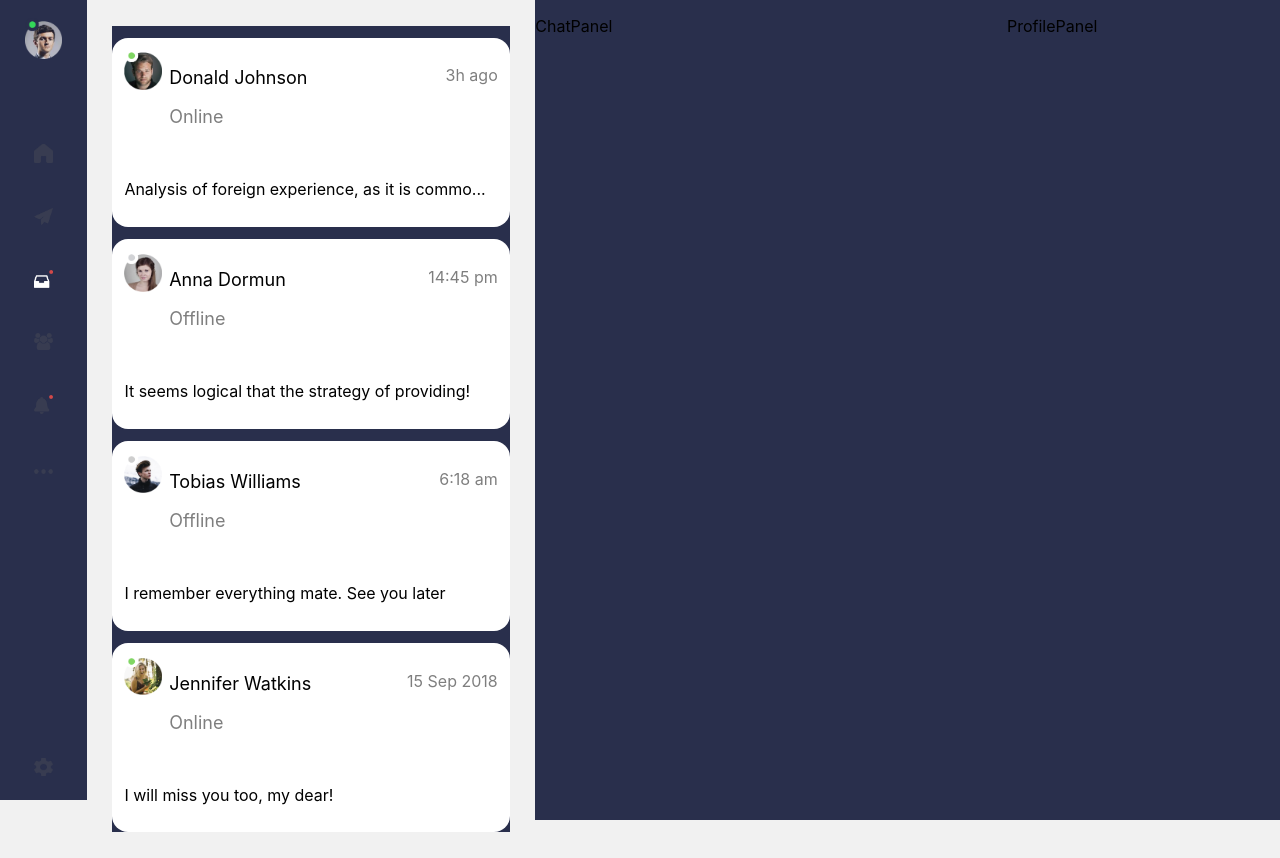
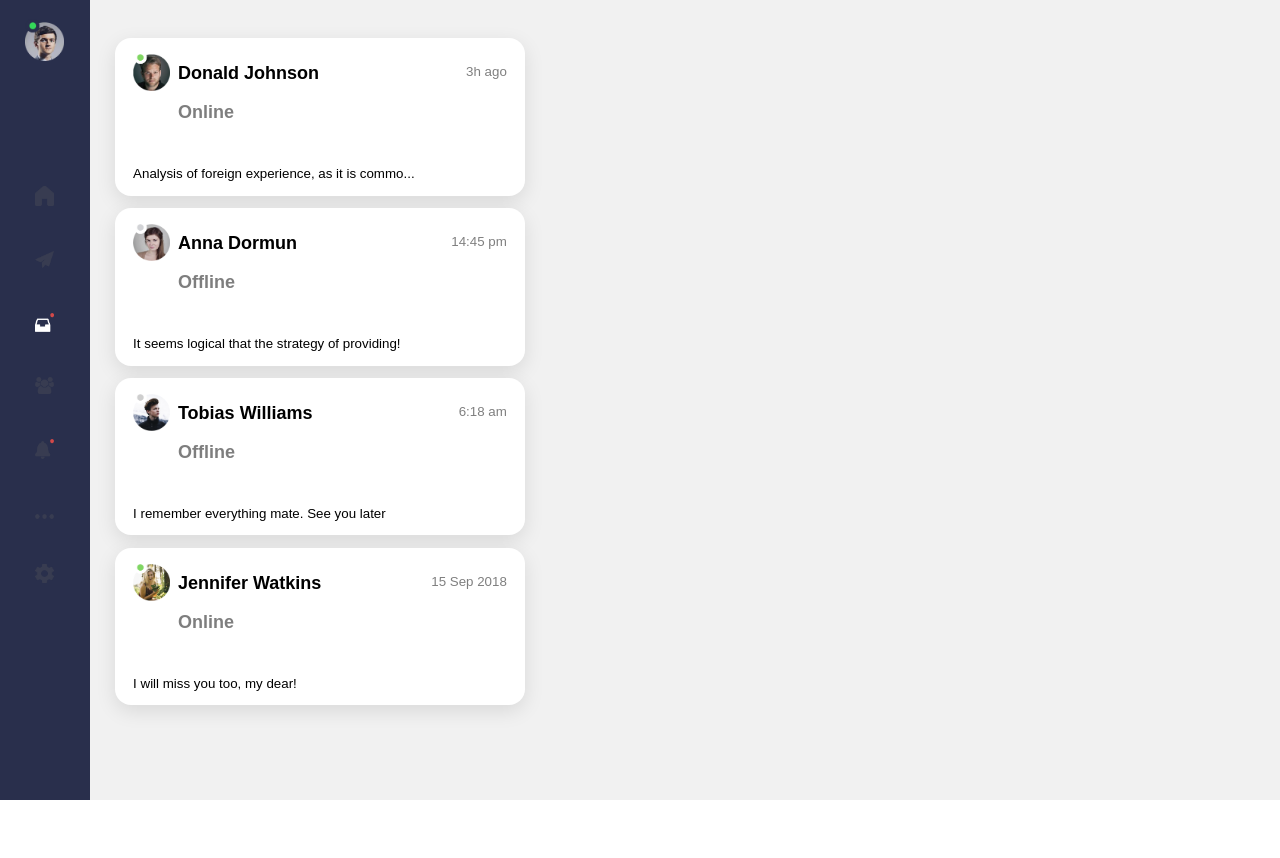
Before and after one commit to DDVVPP/Chat-App-Style-Challenge, a React (Create React App) app: page / in a window 1280 px wide. After the commit the page ends 800 px from the top, so only its background shows below. Built offline with nearby package versions, Linux system fonts and the light colour scheme.

Commit message:
feat: progress with onClick functionality

```diff
--- a/src/App.css
+++ b/src/App.css
@@ -5,7 +5,6 @@
 .App-logo {
   height: 40vmin;
   pointer-events: none;
-  background-color: #f1f1f1;
 }
 
 @media (prefers-reduced-motion: no-preference) {
--- a/src/DirectMessaging.js
+++ b/src/DirectMessaging.js
@@ -1,4 +1,4 @@
-import React from 'react';
+import React, { useState } from 'react';
 import styled from 'styled-components';
 import './App.css';
 
@@ -15,12 +15,17 @@ const Wrapper = styled.div`
 `;
 
 const DirectMessaging = () => {
+  const [profile, setProfile] = useState(false);
+  const [friend, setFriend] = useState({});
+
   return (
     <Wrapper>
       <NavigationPanel />
-      <FriendListPanel />
-      <ChatPanel />
-      <ProfilePanel />
+      <FriendListPanel setProfile={setProfile} profile={profile} setFriend={setFriend} />
+
+      {profile
+        ? [<ChatPanel friendMessages={friend.messagesReceived} />, <ProfilePanel friend={friend} />]
+        : null}
     </Wrapper>
   );
 };
--- a/src/components/FriendCard.js
+++ b/src/components/FriendCard.js
@@ -7,9 +7,21 @@ const Wrapper = styled.div`
   background-color: white;
   border-radius: 1rem;
   margin-top: 3%;
+  box-shadow: 0 6px 20px 0 rgba(0, 0, 0, 0.1);
 `;
 const ContentWrapper = styled.div`
   margin: 3%;
+`;
+const Button = styled.button`
+  border: none;
+  background: none;
+  cursor: pointer;
+  border-radius: 1rem;
+  transition-duration: 0.4s;
+  &:hover {
+    background-color: #292f4c;
+    color: white;
+  }
 `;
 const ProfileSummaryWrapper = styled.div`
   display: flex;
@@ -26,33 +38,44 @@ const ImageUser = styled.img`
   height: 10%;
   margin-right: 2%;
 `;
-const NameText = styled.p`
+const NameText = styled.h1`
   font-size: 18px;
+  text-align: left;
 `;
 const GreyText = styled.p`
   opacity: 50%;
 `;
 const ParagraphText = styled.p`
   fon-size: 12px;
+  text-align: left;
 `;
 
-const FriendCard = ({ friend }) => {
-  console.log(friend);
+const FriendCard = ({ selectedFriend, setProfile, profile, setFriend }) => {
+  const ChatAndProfile = () => {
+    setProfile(!profile);
+    setFriend(selectedFriend);
+
+    // return <ProfilePanel />;
+  };
   return (
     <Wrapper>
+      <Button onClick={ChatAndProfile}>
         <ContentWrapper>
           <ProfileSummaryWrapper>
-          <ImageUser src={friend.profilePhoto} alt="profile" />
+            <ImageUser src={selectedFriend.profilePhoto} alt="profile" />
             <NameTimeWrapper>
               <NameText>
-              {friend.firstName} {friend.lastName}
-              <GreyText>{friend.status}</GreyText>
+                {selectedFriend.firstName} {selectedFriend.lastName}
+                <GreyText>{selectedFriend.status}</GreyText>
               </NameText>
-            <GreyText>{friend.timeStamp}</GreyText>
+              <GreyText>{selectedFriend.timeStamp}</GreyText>
             </NameTimeWrapper>
           </ProfileSummaryWrapper>
-        <ParagraphText>{friend.messagesReceived[friend.messagesReceived.length - 1]}</ParagraphText>
+          <ParagraphText>
+            {selectedFriend.messagesReceived[selectedFriend.messagesReceived.length - 1]}
+          </ParagraphText>
         </ContentWrapper>
+      </Button>
     </Wrapper>
   );
 };
--- a/src/components/FriendListPanel.js
+++ b/src/components/FriendListPanel.js
@@ -7,19 +7,22 @@ import FriendCard from './FriendCard';
 const Wrapper = styled.div`
   display: flex;
   flex-direction: column;
-  background-color: #292f4c;
   width: 32vw;
   margin: 2%;
 `;
 
-const FriendListPanel = () => {
+const FriendListPanel = ({ setProfile, profile, setFriend }) => {
   return (
     <Wrapper>
-      {friends.map((friend) => {
+      {friends.map((selectedFriend) => {
         return (
-          <div>
-            <FriendCard friend={friend} />
-          </div>
+          <FriendCard
+            key={selectedFriend.userdId}
+            selectedFriend={selectedFriend}
+            setProfile={setProfile}
+            profile={profile}
+            setFriend={setFriend}
+          />
         );
       })}
     </Wrapper>
--- a/src/components/NavigationPanel.js
+++ b/src/components/NavigationPanel.js
@@ -15,23 +15,30 @@ const Wrapper = styled.div`
   height: 100vh;
   width: 7vw;
 `;
+const CenterButtonWrapper = styled.div`
+  margin-top: 15vh;
+`;
 const Button = styled.button`
   width: 100%;
   border: none;
   background: none;
   margin-bottom: 5vh;
 `;
+const UserButtonWrapper = styled.div`
+  margin-top: 20%;
+`;
 const ButtonUser = styled.button`
+  width: 100%;
   border: none;
   background: none;
-  margin-bottom: 10vh;
-  margin-top: 20%;
+`;
+const ButtonSettingsWrapper = styled.div`
+  // margin-top: 10vh;
 `;
 const ButtonSettings = styled.button`
   width: 100%;
   border: none;
   background: none;
-  padding-top: 30vh;
 `;
 const Image = styled.img`
   width: 25%;
@@ -45,9 +52,12 @@ const ImageUser = styled.img`
 const NavigationPanel = () => {
   return (
     <Wrapper>
+      <UserButtonWrapper>
         <ButtonUser>
           <ImageUser src={currentUser} alt="current user" />
         </ButtonUser>
+      </UserButtonWrapper>
+      <CenterButtonWrapper>
         <Button>
           <Image src={home} alt="home" />
         </Button>
@@ -66,9 +76,12 @@ const NavigationPanel = () => {
         <Button>
           <Image src={options} alt="options" />
         </Button>
+      </CenterButtonWrapper>
+      <ButtonSettingsWrapper>
         <ButtonSettings>
           <Image src={settings} alt="settings" />
         </ButtonSettings>
+      </ButtonSettingsWrapper>
     </Wrapper>
   );
 };
--- a/src/components/ProfilePanel.js
+++ b/src/components/ProfilePanel.js
@@ -4,14 +4,23 @@ import styled from 'styled-components';
 const Wrapper = styled.div`
   display: flex;
   flex-direction: column;
-  background-color: #292f4c;
+  background-color: white;
   width: 22vw;
   margin-bottom: 3%;
 `;
-const ProfilePanel = () => {
+const ProfilePanel = ({ friend }) => {
+  console.log(friend);
   return (
     <Wrapper>
-      <p>ProfilePanel</p>
+      <img alt="profile" src={friend.profilePhoto} />
+      <h1>
+        {friend.firstName} {friend.lastName}
+      </h1>
+      <h4>{friend.location}</h4>
+      <p>{friend.aboutMe}</p>
+      <p>Phone: {friend.phone}</p>
+      <p>Email: {friend.email}</p>
+      <p>DOB: {friend.dateOfBirth}</p>
     </Wrapper>
   );
 };
```
Lines whose indentation alone changed are shown as unchanged.
